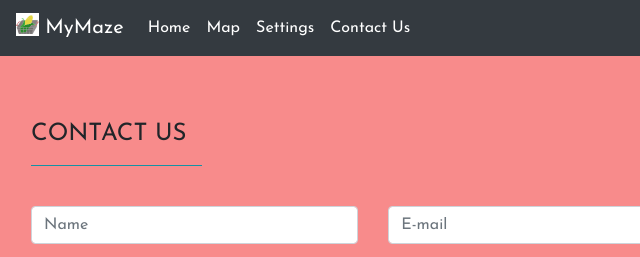
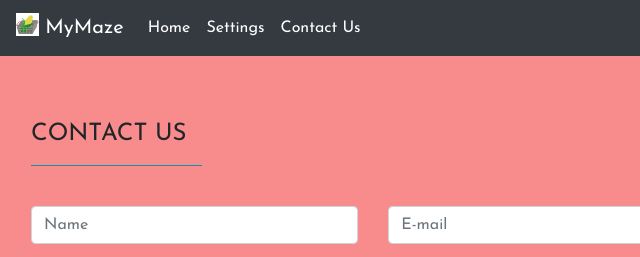
Before and after one commit to rajyasrinidhimedikonda/My-Maize, a plain HTML site: page v1/contact.html in a window 1280 px wide. Shown: the top 257 px of the page, 0-640 px from the left. Drawn offline with nearby package versions, Linux system fonts and the light colour scheme.

Commit message:
Update contact.html

```diff
--- a/v1/contact.html
+++ b/v1/contact.html
@@ -25,10 +25,7 @@
     <ul class="navbar-nav mr-auto">
       <li class="nav-item active">
         <a class="nav-link" href="home.html">Home<span class="sr-only">(current)</span></a>
-      </li>
-      <li class="nav-item active">
-        <a class="nav-link" href="map.html">Map</a>
-      </li>
+	</li>
       <li class="nav-item active">
         <a class="nav-link" href="settings.html">Settings</span></a>
       </li>
```
